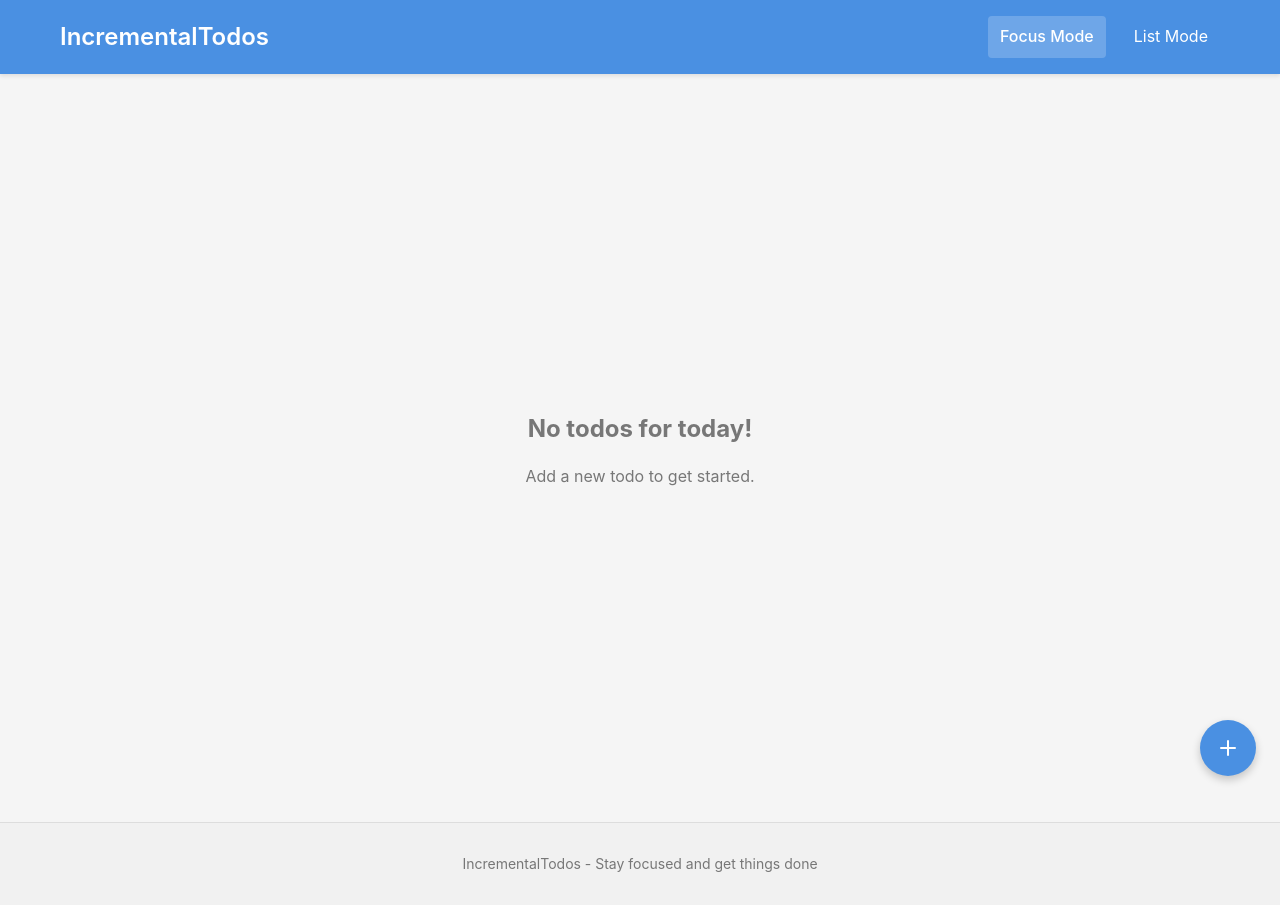
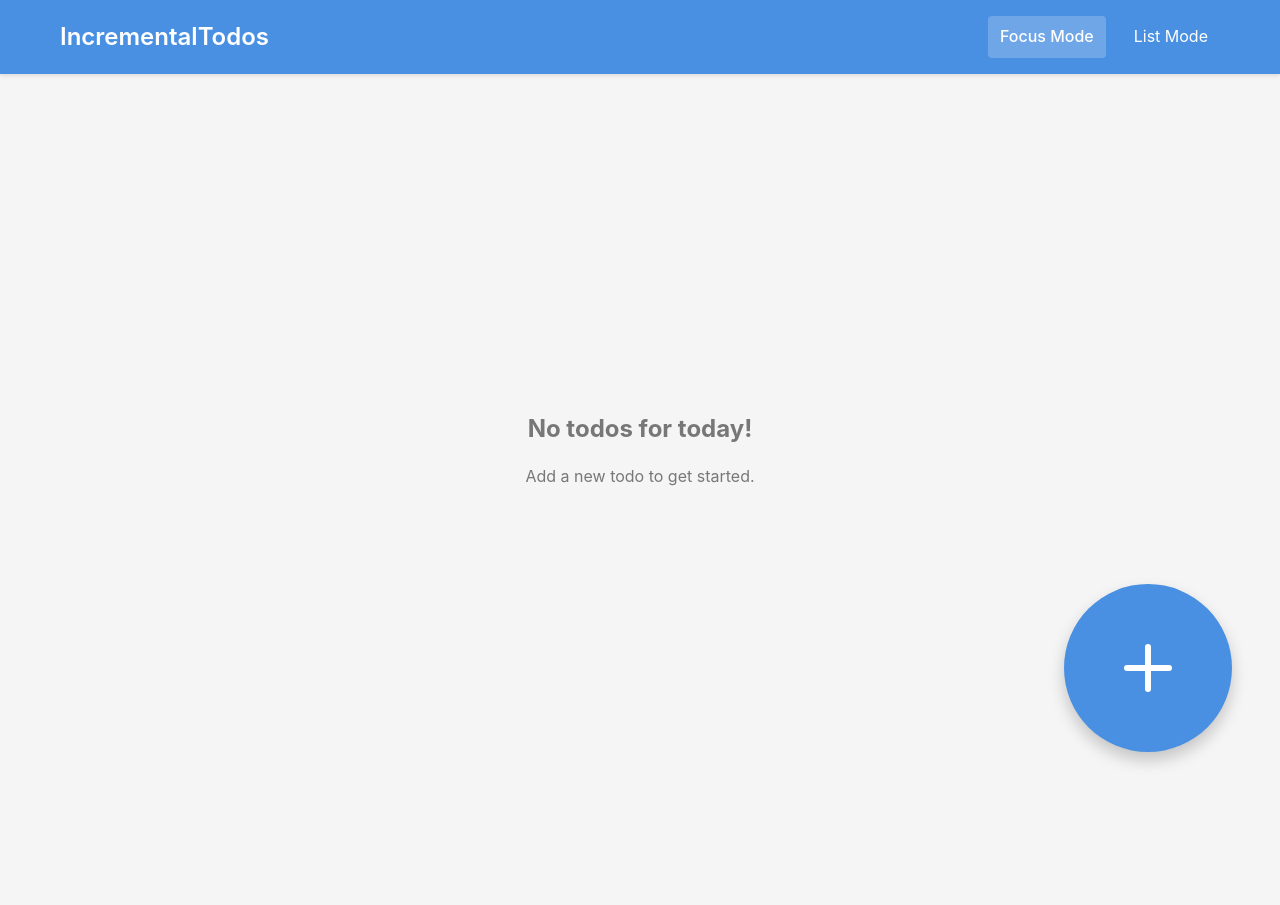
Before and after one commit to Talia-12/IncrementalTodos, a SvelteKit app: page / in a window 1280 px wide. After the commit the page ends 822 px from the top, so only its background shows below. Built offline with nearby package versions, Linux system fonts and the light colour scheme.

Commit message:
make the add todo button bigger

```diff
--- a/src/lib/components/AddTodoButton.svelte
+++ b/src/lib/components/AddTodoButton.svelte
@@ -13,7 +13,7 @@
 </script>
 
 <button class="add-todo-button" on:click={openDialog} aria-label="Add new todo">
-  <svg xmlns="http://www.w3.org/2000/svg" width="24" height="24" viewBox="0 0 24 24" fill="none" stroke="currentColor" stroke-width="2" stroke-linecap="round" stroke-linejoin="round">
+  <svg xmlns="http://www.w3.org/2000/svg" width="72" height="72" viewBox="0 0 24 24" fill="none" stroke="currentColor" stroke-width="2" stroke-linecap="round" stroke-linejoin="round">
     <line x1="12" y1="5" x2="12" y2="19"></line>
     <line x1="5" y1="12" x2="19" y2="12"></line>
   </svg>
@@ -24,15 +24,15 @@
 <style>
   .add-todo-button {
     position: fixed;
-    bottom: 24px;
-    right: 24px;
-    width: 56px;
-    height: 56px;
+    bottom: 48px;
+    right: 48px;
+    width: 168px;
+    height: 168px;
     border-radius: 50%;
     background-color: #4a90e2;
     color: white;
     border: none;
-    box-shadow: 0 4px 8px rgba(0, 0, 0, 0.2);
+    box-shadow: 0 8px 16px rgba(0, 0, 0, 0.2);
     display: flex;
     align-items: center;
     justify-content: center;
--- a/src/routes/+layout.svelte
+++ b/src/routes/+layout.svelte
@@ -18,12 +18,6 @@
       <slot />
     </div>
   </main>
-
-  <footer>
-    <div class="container">
-      <p>IncrementalTodos - Stay focused and get things done</p>
-    </div>
-  </footer>
 </div>
 
 <style>
```
